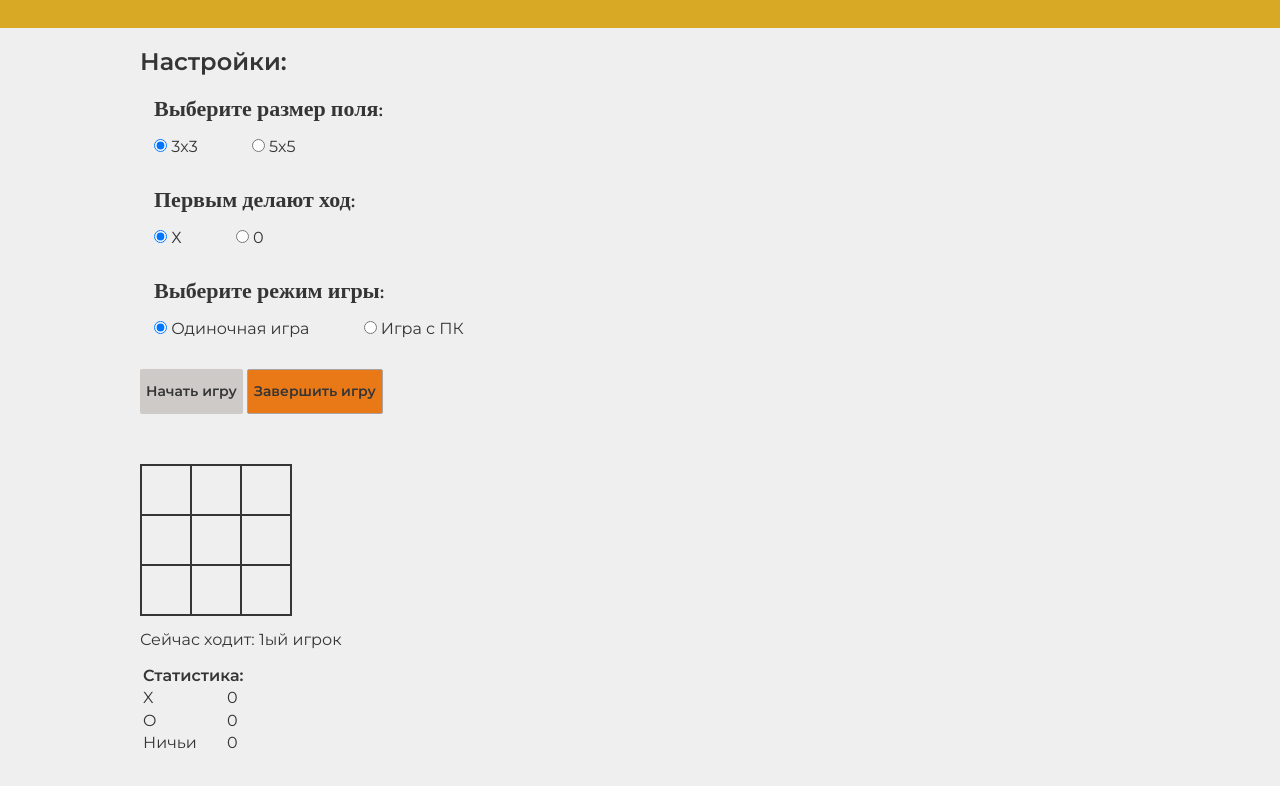
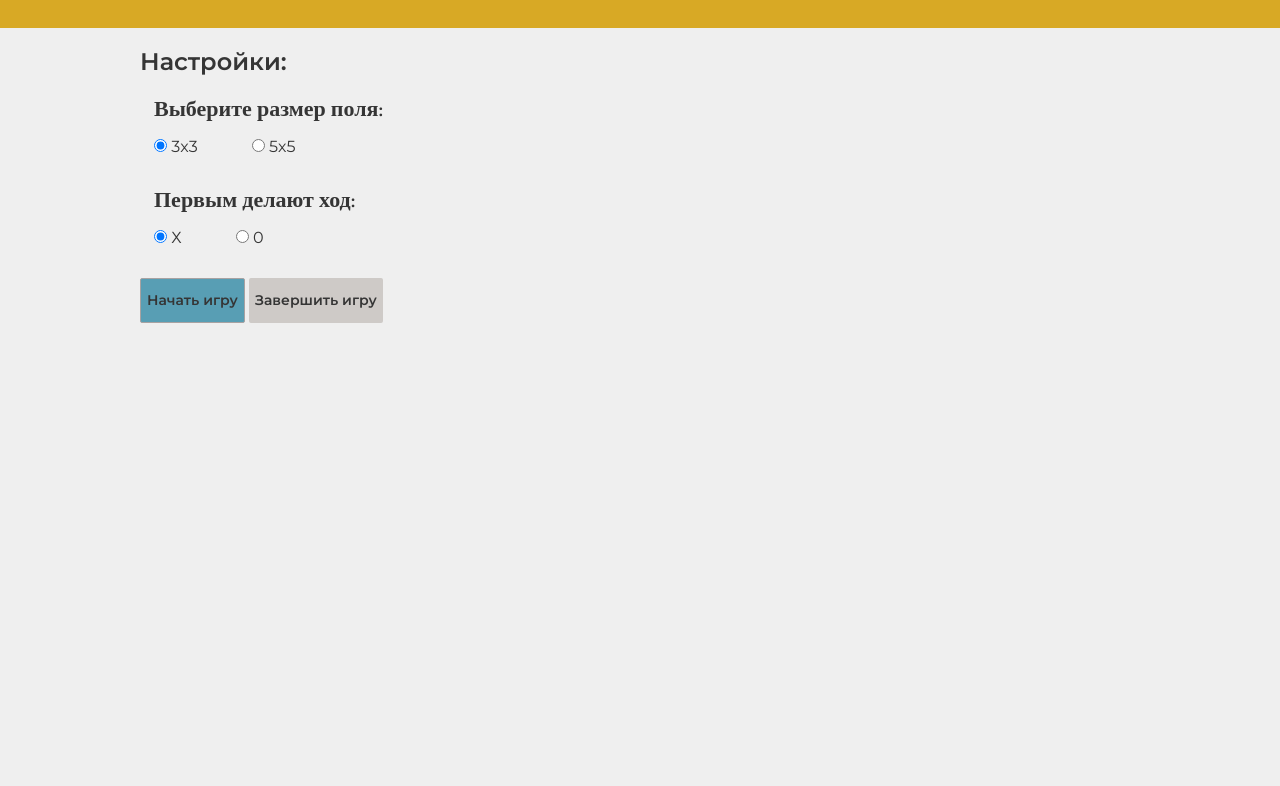
Before and after one commit to K-Mixail/X-and-O, a plain HTML site: page index.html in a window 1280 px wide. Both pictures are taken after a click on the button "Начать игру". Shown: the part 112-898 px from the top of the page. After the commit the page ends 800 px from the top, so only its background shows below. Drawn offline with nearby package versions, Linux system fonts and the light colour scheme.

Commit message:
тестовый субботний коммит

```diff
--- a/index.html
+++ b/index.html
@@ -28,7 +28,7 @@
   <div class="container">
     <section>
       <h2>Настройки:</h2>
-      <form action="">
+      <form action="" id="game">
         <fieldset>
           <legend class="section-subtitle">Выберите размер поля:</legend>
           <label>
@@ -51,7 +51,7 @@
             0
           </label>
         </fieldset>
-        <fieldset>
+        <!-- <fieldset>
           <legend class="section-subtitle">Выберите режим игры:</legend>
           <label>
             <input type="radio" name="type" id="ONE-game" checked>
@@ -76,10 +76,11 @@
                 <input type="radio" name="leve">
                 Тяжелый
               </label>
-          </fieldset>
+          </fieldset> -->
+          <button class="btn btn--primary btn_start" type="submit">Начать игру</button>
+          <button class="btn btn--secondary btn_stop" disabled>Завершить игру</button>
         </form>
-        <button class="btn btn--primary btn_start">Начать игру</button>
-        <button class="btn btn--secondary btn_stop" disabled>Завершить игру</button>
+
     </section>
   </div>
         <section class="section--one_game_3x3">
@@ -150,60 +151,6 @@
           </div>
         </section>
 
-        <!-- <section class="section--one_game_5x5" hidden>
-          <div class="container">
-            <div class="area-big">
-              <div class="cell" pos="1"></div>
-              <div class="cell" pos="2"></div>
-              <div class="cell" pos="3"></div>
-              <div class="cell" pos="4"></div>
-              <div class="cell" pos="5"></div>
-              <div class="cell" pos="6"></div>
-              <div class="cell" pos="7"></div>
-              <div class="cell" pos="8"></div>
-              <div class="cell" pos="9"></div>
-              <div class="cell" pos="10"></div>
-              <div class="cell" pos="11"></div>
-              <div class="cell" pos="12"></div>
-              <div class="cell" pos="13"></div>
-              <div class="cell" pos="14"></div>
-              <div class="cell" pos="15"></div>
-              <div class="cell" pos="16"></div>
-              <div class="cell" pos="17"></div>
-              <div class="cell" pos="18"></div>
-              <div class="cell" pos="19"></div>
-              <div class="cell" pos="20"></div>
-              <div class="cell" pos="21"></div>
-              <div class="cell" pos="22"></div>
-              <div class="cell" pos="23"></div>
-              <div class="cell" pos="24"></div>
-              <div class="cell" pos="25"></div>
-            </div>
-
-            <div class="currentPlayer">
-              <span>Сейчас ходит: <span id="curPlyr">1ый игрок</span></span>
-            </div>
-
-            <div class="stat">
-              <table>
-                  <th colspan="2">Статистика:</th>
-                  <tr>
-                      <td>X</td>
-                      <td><span id="statX">0</span></td>
-                  </tr>
-                  <tr>
-                      <td>O</td>
-                      <td><span id="statO">0</span></td>
-                  </tr>
-                  <tr>
-                      <td>Ничьи</td>
-                      <td><span id="statD">0</span></td>
-                  </tr>
-              </table>
-          </div>
-
-          </div>
-        </section> -->
 
     <footer></footer>
 
--- a/scripts/script.js
+++ b/scripts/script.js
@@ -1,3 +1,10 @@
+/* Дмитрий, ваши изменения сегодня (в сб) в строках: 17-21, 81, 83
+  то, что у меня закомменчено, скорее всего реализовывать НЕ буду
+ сейчас у меня 4 функции threeO threeX fiveX fiveO для каждого варианта игры
+ подставляя имя каждой из них в строку 80 (поочереди) всё работает
+ хотелось бы автоматизировать, привязав поля для выбора
+ */
+
 let startGame = document.querySelector('.btn_start');
 let stopGame = document.querySelector('.btn_stop');
 let cell = document.querySelectorAll('.cell');
@@ -6,6 +13,12 @@ let oneGame = document.querySelector('.area');
 let oneGameBig = document.querySelector('.area-big');
 let options = document.querySelector('.options');
 let currentPlayer = document.querySelector('#curPlyr');
+
+const game = document.querySelector('#game');
+game.addEventListener('submit', (event) => {
+  console.log(game);
+  event.preventDefault();
+})
 
 //массив с выигрышными положениями для 3х3
 const winIndex = [
@@ -52,7 +65,7 @@ const winIndexBig = [
 ];
 
 // показать/скрыть уровни сложности при разных режимах игры
-let chooseLvl = document.querySelector('#choose-lvl');
+/* let chooseLvl = document.querySelector('#choose-lvl');
 let gamePC = document.querySelector('#PC-game');
 let gameOne = document.querySelector('#ONE-game');
 gameOne.addEventListener('click',testOff,true);
@@ -62,12 +75,13 @@ function testOff () {
 }
 function testOn () {
   chooseLvl.removeAttribute('hidden');
-}
+} */
 
-startGame.addEventListener('click',threeO,{once: true}); //{once: true} - функция выпол. только один раз
 
-startGame.addEventListener('click',toggleStart,false);
-stopGame.addEventListener('click',toggleStop,false);
+// startGame.addEventListener('click',threeO,{once: true}); //{once: true} - функция выпол. только один раз
+
+// startGame.addEventListener('click',toggleStart,false);
+stopGame.addEventListener('click',toggleStop);
 stopGame.addEventListener('click',clear,true);
 stopGame.addEventListener('click',clearBig,true);
 
@@ -187,6 +201,7 @@ function threeX () {
 
 // *************************ОДИНОЧКА 3х3 Первый ход НОЛИКОМ
 function threeO () {
+
   let player = "o";
   let stat = {
     'x': 0,
```
